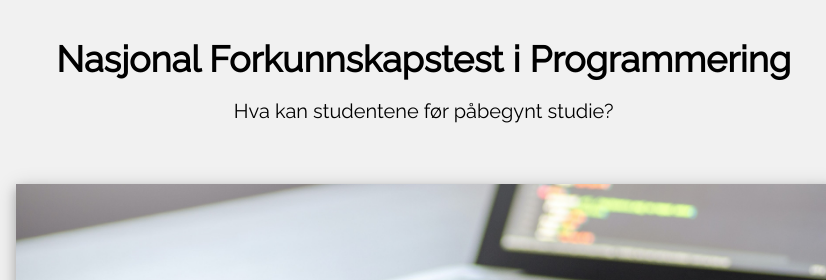
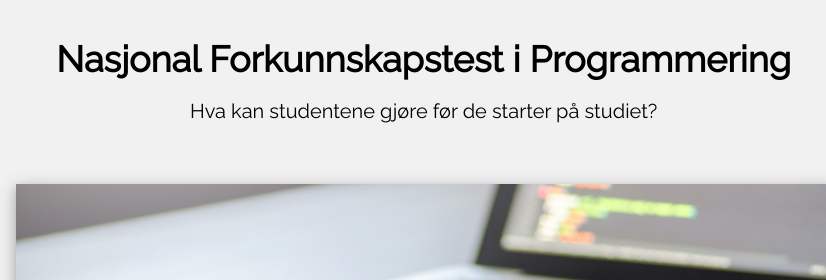
Before and after one commit to SondreBolland/SondreBolland.github.io, a plain HTML site: page index.html in a window 1280 px wide. Shown: the top 280 px of the page, 0-826 px from the left. Drawn offline with Linux system fonts and the light colour scheme.

Commit message:
Add files via upload

```diff
--- a/index.html
+++ b/index.html
@@ -30,7 +30,7 @@ and is wrapped around the whole page content, except for the footer in this exam
         <header class="w3-container w3-center w3-padding-32 ">
             <h1><b>Nasjonal Forkunnskapstest i Programmering</b></h1>
             <img src="img/UiBlogo_gray_v.png" align="right" height="75">
-            <h4>Hva kan studentene før påbegynt studie?</h4>
+            <h4>Hva kan studentene gjøre før de starter på studiet?</h4>
         </header>
 
         <!-- Grid -->
```
